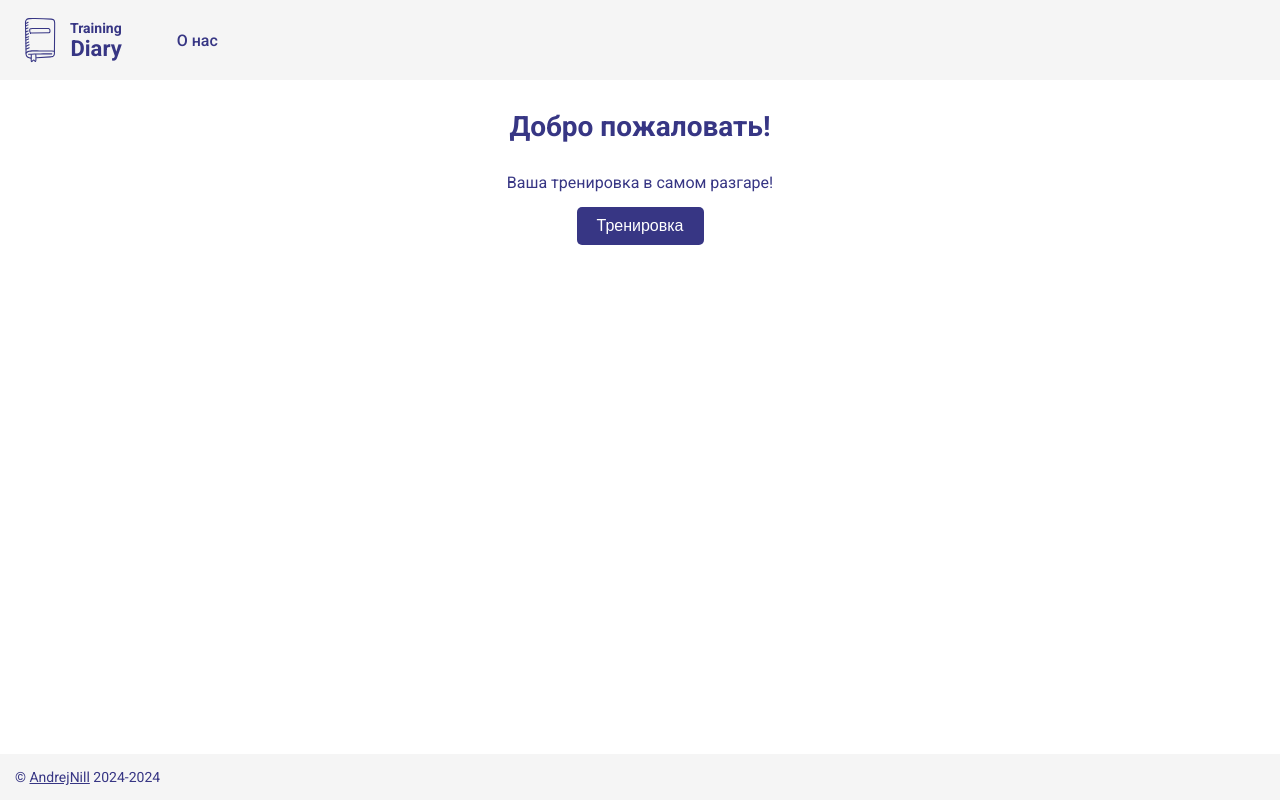
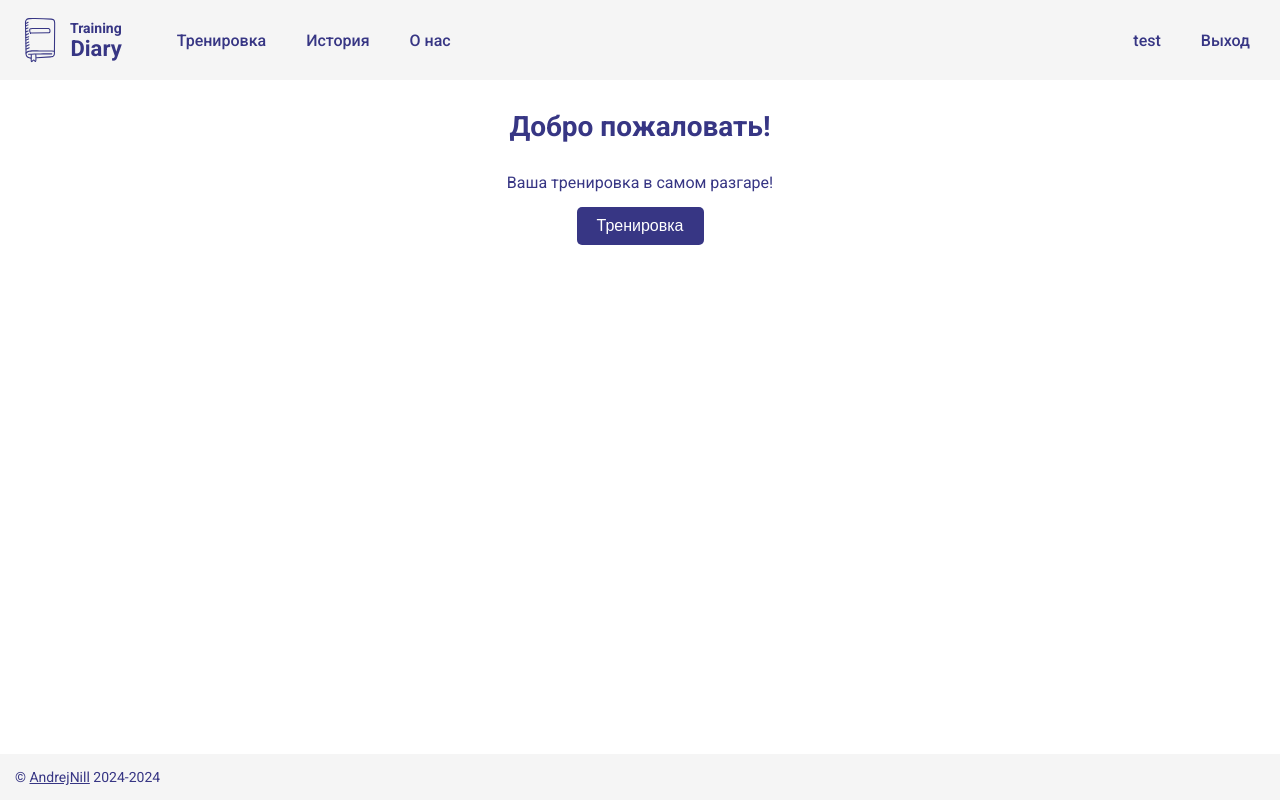
Before and after one commit to Andrej-Nil/training-diary, a React (Vite) app: page / in a window 1280 px wide. Built offline with nearby package versions, Linux system fonts and the light colour scheme.

Commit message:
Добавил роутер

```diff
--- a/src/App.jsx
+++ b/src/App.jsx
@@ -7,16 +7,14 @@ import Footer from "./components/Footer/Footer";
 import LoadingModal from "./components/LoadingModal/LoadingModal.jsx";
 import CreateModal from "./components/CreateModal/CreateModal.jsx";
 import useService from "./hooks/useService.js";
+import {redirect} from "react-router-dom";
 
 
 export const UserContext = createContext(null);
 export const ModalsContext = createContext('')
-export const PageContext = createContext('')
 function App() {
   const service = useService();
   const [user, setUser] = useState({name: 'test', isWorkout: true});
-
-  const [page, setPage] = useState('WORKOUTS');
 
   const [modals, setModals] = useState({
     loading: {isOpen: false, option: 'Загружаю'},
@@ -37,10 +35,9 @@ function App() {
 
 
 
+  function openModal(key, option){
 
-  // const [page, setPage] = useState('null');
 
-  function openModal(key, option){
     setModals((prev) => {
       const modal = {...prev[key]}
       modal.isOpen = true;
@@ -74,9 +71,7 @@ function App() {
     closeModal('loading');
     if(data.success){
       setUser(data.user);
-      setPage('HOME');
     }else{
-      setPage('HOME');
       console.log(data.message);
     }
   }
@@ -101,7 +96,6 @@ function App() {
     closeModal('loading');
     closeModal('auth');
     setUser(data.user);
-    setPage('HOME');
   }
 
   function register() {
@@ -110,7 +104,7 @@ function App() {
 
   function logout() {
     setUser(null);
-    setPage('HOME');
+    return redirect('/');
   }
 
   function fail(data) {
@@ -120,15 +114,14 @@ function App() {
 
   return (
     <UserContext.Provider value={{user, setUser, logout}}>
-      <PageContext.Provider value={{setPage, page}}>
         <ModalsContext.Provider value={{openModal, closeModal, changeOption, modals}}>
 
         <div className='app'>
-          <Header changePage={setPage} page={page} logout={logout}/>
+          <Header />
           <main className='main'>
 
             <div className='container'>
-              {page && <Router />}
+              <Router />
             </div>
 
           </main>
@@ -143,14 +136,14 @@ function App() {
               login={login}
               register={register} />}
 
-
           {modals.create.isOpen && <CreateModal close={closeModal} />}
           {modals.message.isOpen && <MessageModal message={modals.message.option} close={closeModal} />}
           {modals.loading.isOpen && <LoadingModal message={modals.loading.option} /> }
 
         </div>
+
         </ModalsContext.Provider>
-      </PageContext.Provider>
+
     </UserContext.Provider>
   )
 }
--- a/src/components/Header/Header.jsx
+++ b/src/components/Header/Header.jsx
@@ -5,23 +5,19 @@ import Nav from "../Nav/Nav";
 import {Link} from "react-router-dom";
 
 
-export default function Header(props){
-  const { logout, changePage, page} = props;
-
+export default function Header(){
   return (
     <header className={classes.header}>
       <div className={`${classes.header__inner} container`}>
-      <Link to='/'>
-        <Logo />
-      </Link>
 
+        <Link to='/'>
+          <Logo />
+        </Link>
 
-        <Nav changePage={changePage} page={page}/>
+        <Nav />
 
-        <UserMenu
-          changePage={changePage}
-          logout={logout}
-        />
+        <UserMenu  />
+
       </div>
     </header>
   )
--- a/src/components/Nav/Nav.jsx
+++ b/src/components/Nav/Nav.jsx
@@ -2,20 +2,15 @@ import NavItem from "../NavItem/NavItem";
 import classes from "./nav.module.scss"
 import {UserContext} from "../../App.jsx";
 import {useContext} from "react";
-import {Link} from "react-router-dom";
 
-
-export default function Nav(props){
-  const {changePage, page} =  props;
+export default function Nav(){
   const {user} = useContext(UserContext);
 
   return (
     <nav className={classes.nav}>
-      {/*{user && <NavItem >Тренировка</NavItem>}*/}
-        {/*{user && <NavItem active={page === 'TRAINING'} onClick={() => changePage('TRAINING')}>Тренировка</NavItem>}*/}
-        {/*{user && <NavItem active={page === 'WORKOUTS'} onClick={() => changePage('WORKOUTS')}>История</NavItem>}*/}
-        {/*<NavItem active={page === 'ABOUT'} onClick={() => changePage('ABOUT')}>О нас</NavItem>*/}
-     <NavItem to='/about'>О нас</NavItem>
+      {user && <NavItem to='/training'>Тренировка</NavItem>}
+      {user && <NavItem to='/workout'>История</NavItem>}
+      <NavItem to='/about'>О нас</NavItem>
     </nav>
   )
 }
--- a/src/components/NavItem/NavItem.jsx
+++ b/src/components/NavItem/NavItem.jsx
@@ -1,7 +1,7 @@
 import classes from './nav-item.module.scss';
 import {NavLink} from "react-router-dom";
 
-export default function NavItem({children, to}){
+export default function NavItem({children, to, onClick}){
   function setClasses(isActive) {
     if(isActive) {
       return `${classes['nav-item']} ${classes['active']}`;
@@ -10,5 +10,10 @@ export default function NavItem({children, to}){
     }
   }
 
-  return <NavLink to={to} className={(navData) => setClasses(navData.isActive)}>{children}</NavLink>
+  return (
+    <>
+      {to && <NavLink to={to} className={(navData) => setClasses(navData.isActive)}>{children}</NavLink>}
+      {onClick && <span onClick={onClick} className={classes['nav-item']}>{children}</span>}
+    </>
+  )
 }
--- a/src/components/UserMenu/UserMenu.jsx
+++ b/src/components/UserMenu/UserMenu.jsx
@@ -2,20 +2,18 @@ import classes from "./user-menu.module.scss";
 import NavItem from "../NavItem/NavItem";
 import {useContext} from "react";
 import {ModalsContext, UserContext} from "../../App.jsx";
-import {Link} from "react-router-dom";
 
-export default function UserMenu(props){
-  const {user} = useContext(UserContext);
+export default function UserMenu(){
+  const {user, logout} = useContext(UserContext);
   const {openModal} = useContext(ModalsContext);
-  const {changePage, logout} = props;
 
   return (
     <div className={classes['user-menu']}>
 
-      {/*{!user && <NavItem onClick={() => openModal('auth','LOGIN')}>Вход</NavItem>}*/}
-      {/*{!user && <NavItem onClick={() => openModal('auth','REGISTER')}>Регистрация</NavItem>}*/}
-      {/*{user && <NavItem onClick={() => changePage('PROFILE')}>{user.name}</NavItem>}*/}
-      {/*{user && <NavItem onClick={logout}>Выход</NavItem>}*/}
+      {!user && <NavItem onClick={() => openModal('auth','LOGIN')}>Вход</NavItem>}
+      {!user && <NavItem onClick={() => openModal('auth','REGISTER')}>Регистрация</NavItem>}
+      {user && <NavItem to={'/profile'}>{user.name}</NavItem>}
+      {user && <NavItem onClick={logout}>Выход</NavItem>}
 
     </div>
   )
--- a/src/components/WelcomeForUser/WelcomeForUser.jsx
+++ b/src/components/WelcomeForUser/WelcomeForUser.jsx
@@ -3,8 +3,9 @@ import Title from "../Title/Title";
 import Text from "../Text/Text.jsx";
 import Button from "../Button/Button.jsx";
 import ButtonGroup from "../ButtonGroup/ButtonGroup.jsx";
+import {Link} from "react-router-dom";
 
-export default function WelcomeForUser({changePage, workout}){
+export default function WelcomeForUser({workout}){
   const btnText = workout ? 'Тренировка' : 'Начать тренировку';
   const text = workout ? 'Ваша тренировка в самом разгаре!' : 'Привет! Хотите начать тренировку? Отлично!';
   return (
@@ -12,7 +13,10 @@ export default function WelcomeForUser({changePage, workout}){
       <Title>Добро пожаловать!</Title>
       <Text>{text}</Text>
       <ButtonGroup>
-        <Button onClick={() => changePage('TRAINING')}>{btnText}</Button>
+        <Link to={'/training'}>
+          <Button>{btnText}</Button>
+        </Link>
+
       </ButtonGroup>
     </Welcome>
   )
--- a/src/components/Workout/Workout.jsx
+++ b/src/components/Workout/Workout.jsx
@@ -8,7 +8,7 @@ import AddExerciseModal from "../AddExerciseModal/AddExerciseModal.jsx";
 import Button from "../Button/Button";
 
 
-export default function Workout({user, setUser, changePage}) {
+export default function Workout({setUser}) {
   const {openModal, closeModal, modals} = useContext(ModalsContext);
   const [workout, setWorkout] = useState(null);
   // const [workout, setWorkout] = useState({
@@ -38,6 +38,8 @@ export default function Workout({user, setUser, changePage}) {
       .catch((error) => fail({message: 'Упс! Что то пошло не по плану'}))
   }, []);
 
+
+
   function getCurrentSuccess(response){
     if(response.success){
       closeModal('loading');
@@ -51,7 +53,6 @@ export default function Workout({user, setUser, changePage}) {
     closeModal('loading');
     openModal('message', response.message);
   }
-
 
   function getExercise(data){
     openModal('loading');
--- a/src/pages/HomePage.jsx
+++ b/src/pages/HomePage.jsx
@@ -1,14 +1,15 @@
 import {useContext} from "react";
-import {ModalsContext, PageContext, UserContext} from "../App.jsx";
+import {ModalsContext, UserContext} from "../App.jsx";
 import WelcomeForGuest from "../components/WelcomeForGuest/WelcomForGuest";
 import WelcomeForUser from "../components/WelcomeForUser/WelcomeForUser";
 export default function HomePage(){
   const {openModal} = useContext(ModalsContext);
   const {user} = useContext(UserContext);
-  const {setPage} = useContext(PageContext)
+
+
   return (
     <>
-      {user && <WelcomeForUser changePage={setPage} workout={user.isWorkout}/>}
+      {user && <WelcomeForUser workout={user.isWorkout}/>}
       {!user && <WelcomeForGuest openModal={openModal} />}
     </>
   )
--- a/src/pages/ProfilePage.jsx
+++ b/src/pages/ProfilePage.jsx
@@ -1,16 +1,16 @@
 import Title from "../components/Title/Title.jsx";
 import Profile from "../components/Profile/Profile";
 import {useContext} from "react";
-import {PageContext, UserContext} from "../App.jsx";
+import {UserContext} from "../App.jsx";
+import {Navigate} from "react-router-dom";
 
 export default function ProfilePage(){
   const {user} = useContext(UserContext);
-  const {setPage} = useContext(PageContext);
-
 
   if(!user){
-    setPage('HOME');
+    return <Navigate to={'/'} />
   }
+
   return (
     <>
       <Title>Страница профиля</Title>
--- a/src/pages/TrainingPage.jsx
+++ b/src/pages/TrainingPage.jsx
@@ -1,21 +1,20 @@
 import Workout from "../components/Workout/Workout";
-import {useContext, useState} from "react";
-import {ModalsContext, PageContext, UserContext} from "../App.jsx";
+import {useContext} from "react";
+import {ModalsContext, UserContext} from "../App.jsx";
 import Title from "../components/Title/Title";
 import Button from "../components/Button/Button";
+import {Navigate} from "react-router-dom";
 
 export default function TrainingPage() {
-  const {setPage} = useContext(PageContext)
   const {openModal} = useContext(ModalsContext);
   const {user, setUser} = useContext(UserContext);
-  if(!user){
-    setPage('HOME');
-  }
-
+if(!user){
+  return <Navigate to={'/'}/>
+}
   return (
     <>
       <Title>Тренировка</Title>
-      {user.isWorkout && <Workout user={user} setUser={setUser} changePage={setPage}/>}
+      {user.isWorkout && <Workout user={user} setUser={setUser}/>}
       {!user.isWorkout && <Button onClick={() => openModal('create')} >Создать тренировку</Button>}
     </>
   )
--- a/src/pages/WorkoutsPage.jsx
+++ b/src/pages/WorkoutsPage.jsx
@@ -2,9 +2,9 @@ import Title from "../components/Title/Title";
 import WorkoutList from "../components/WorkoutList/WorkoutList";
 import useService from "../hooks/useService.js";
 import {useContext, useEffect, useState} from "react";
-import {ModalsContext, PageContext, UserContext} from "../App.jsx";
+import {ModalsContext,  UserContext} from "../App.jsx";
+import {Navigate} from "react-router-dom";
 export default function WorkoutsPage(){
-  const {setPage} = useContext(PageContext)
   const {openModal, closeModal} = useContext(ModalsContext);
   const {user} = useContext(UserContext);
   const [workoutList, setWorkoutList] = useState(null)
@@ -12,7 +12,7 @@ export default function WorkoutsPage(){
 
 
   if(!user){
-    setPage('HOME');
+    return <Navigate to={'/'} />
   }
 
   useEffect(() => {
```
Also changed, not shown: src/components/Router/Router.jsx (+4 -17 lines).
